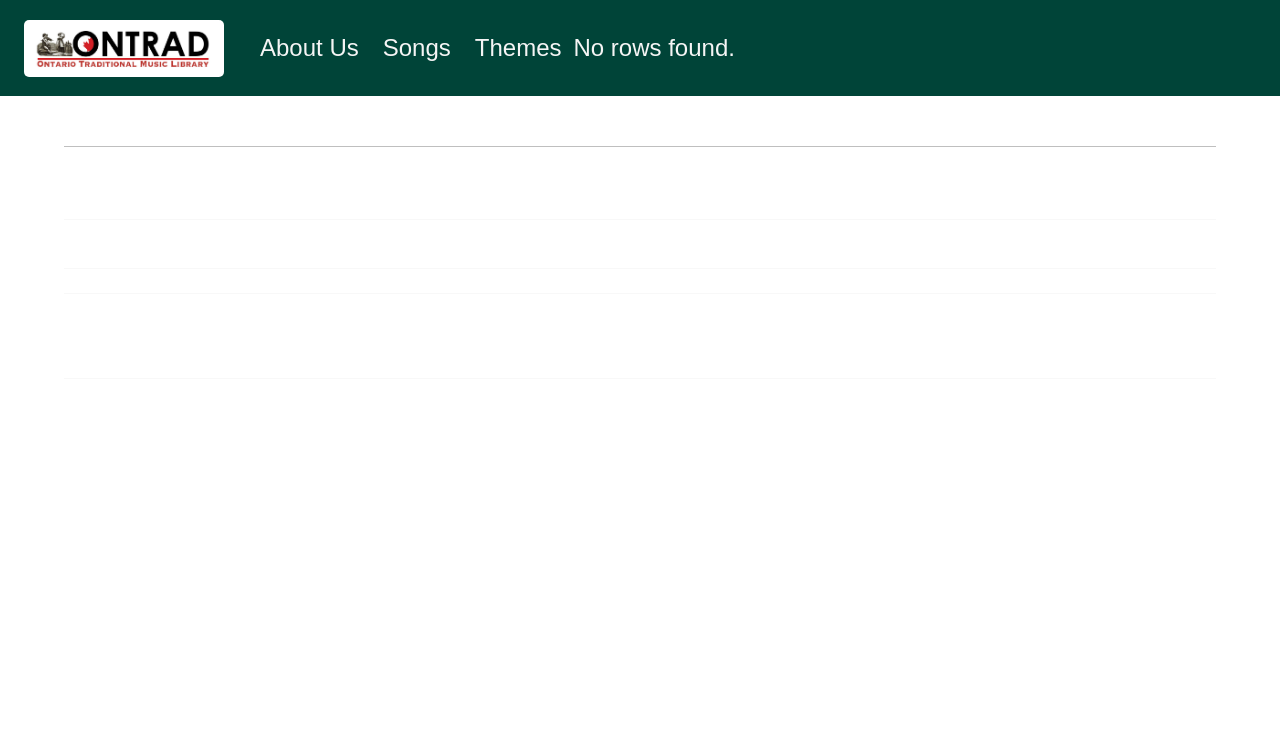
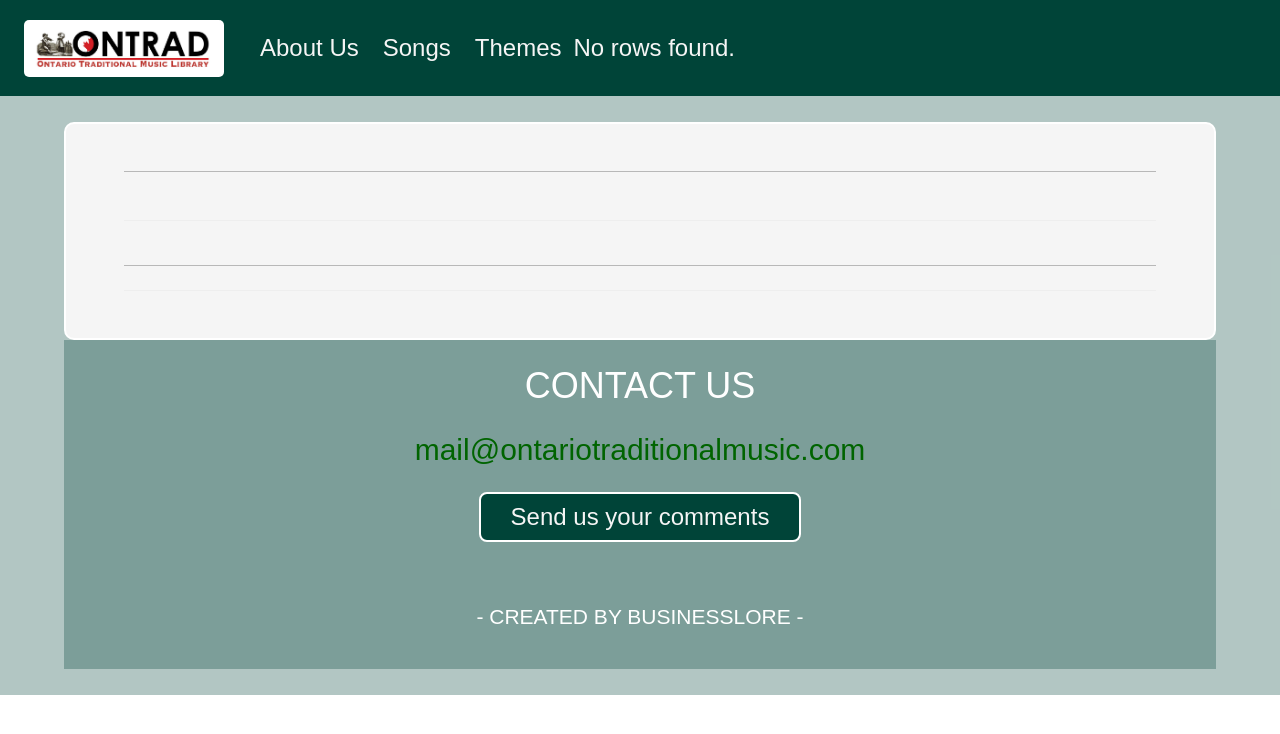
Before and after one commit to Connor812/Ontrad, a PHP site: the page made by song1.php in a window 1280 px wide. Shown: the top 734 px of the page. Run offline with PHP 8.4, Linux system fonts and the light colour scheme; data that the repository does not hold is empty.

Commit message:
updating changes from connor

```diff
--- a/css/ontrad.css
+++ b/css/ontrad.css
@@ -232,7 +232,7 @@ input[type=text] {
   background-color: white;
   background-position: 8px 10px;
   background-repeat: no-repeat;
-  padding: 12px 20px 12px 40px;
+  padding: 12px 20px 12px 20px;
   -webkit-transition: width 0.4s ease-in-out;
   transition: width 0.4s ease-in-out;
 }
--- a/editTheme.php
+++ b/editTheme.php
@@ -67,7 +67,7 @@ require_once("php/header.php");
                         <div class="container-fluid p-3"
                             style="border-style: solid; border-color: blue; border-width: 1px; text-align: center;">
                             <img id="themeImage" name="image" src="themeimage_uploads/<?php echo $themeImage;?>"
-                                alt="Theme Image" style="max-width: 100%; max-height: 200px;" required>
+                                alt="Theme Image" style="max-width: 100%; max-height: auto;" required>
                             <p type="hidden" id="imageName">Image Name: <?php echo $themeImage;?></p>
                         </div>
                         <br>
--- a/index.php
+++ b/index.php
@@ -1,6 +1,7 @@
 <?php
 require_once("config/db.php");
 require_once("php/header2.php");
+require_once("config-url.php");
 // echo decode_id($encodedId,$seed);
 
 
@@ -433,7 +434,7 @@ require_once("php/header2.php");
 
                 </div>
                 <div class="input-group-btn" style="text-align: center;">
-                    <button type="button" class="button1" onclick="document.location='/themelist.php'">All
+                    <button type="button" class="button1" onclick="document.location='<?php echo BASE_URL; ?>/themelist.php'">All
                         Themes</button>
                 </div>
                 <!-- Theme Section End Here  -->
--- a/php/footer.php
+++ b/php/footer.php
@@ -1,15 +1,46 @@
-<div class="container-fluid ontradbg1" style="width: 95%; color:black;">
-    <h5 class="text-center">CONTACT US</h5>
-    <div class="row">
+<div class="container-fluid ontradgreenlite py-3" style="width: 100%; color:white;">
+            <h4 class="text-center">CONTACT US</h4>
+            <div class="row p-2">
                 <div class="col" style="width: 100%; text-align: center;">
-            <h5> mail@ontariotraditionalmusic.ca</h5>
+                    <h5 style="color: darkgreen;"><a style="color: darkgreen;" href="mail@ontariotraditionalmusic.com">mail@ontariotraditionalmusic.com</a></h5>
                 </div>
             </div>
-    <br>
             <!-- Button to Open the Modal -->
+            <div style="text-align: center;">
+                <button type="button" class="button1" data-toggle="modal" data-target="#dropline">
+                    Send us your comments
+                </button>
+            </div>
+            <!-- The Modal -->
+            <div class="modal" id="dropline">
+                <div class="modal-dialog">
+                    <div class="modal-content" style="text-align: center;">
+                        <div class="alert alert-light m-0" style="padding: 3% 5% 3% 5%">
+                            <img src="images/ontradlogo.jpg" style="text-align: center; width:100%">
 
-    <div style="text-align: center; padding: 0% 0% 2% 0%">
-        <p><small>- CREATED BY BUSINESSLORE -</small>
+                            <p>We welcome your questions, comments and suggestions
                             </p>
+                            <div class="col-sm-12 form-group">
+                                <input class="form-control" style="width: 100%;" id="name" name="name" placeholder="Name" type="text" required>
+                            </div>
+                            <div class="col-sm-12 form-group">
+                                <input class="form-control" id="email" name="email" placeholder="Email" type="email" required>
+                            </div>
+
+                            <textarea class="form-control" id="comments" name="comments" placeholder="Comment" rows="5"></textarea><br>
+                            <div class="row">
+                                <p>Thank you for taking the time to reach out</p>
+                                <div class="col-sm-12 form-group">
+                                    <button class="button1 center" type="submit">Send Comment</button>
                                 </div>
                             </div>
+                        </div>
+                    </div>
+                </div>
+                <br><br>
+            </div>
+            <div style="text-align: center; padding: 5% 2% 1% 2%">
+                    <div class="littlestfont"><small>- CREATED BY BUSINESSLORE -</small>
+                    </div>
+                </div>
+        </div>
--- a/php/header.php
+++ b/php/header.php
@@ -1,9 +1,10 @@
 <?php
 
 session_start();
+require_once 'config-url.php';
 
 if (!isset($_SESSION['username'])) {
-    header("Location: /admin_login.php");
+    header("Location: " . BASE_URL . "/admin_login.php");
 }
 
 ?>
--- a/song1.php
+++ b/song1.php
@@ -46,11 +46,24 @@ if (isset($_GET['id'])) {
                 width: 100%;
                 padding: 2% 5% 2% 5%;
             }
+
+            .wrapper2 {
+                width: 100%;
+                padding: 2% 5% 2% 5%;
+                margin: 0%;
+                background-color: whitesmoke;
+                border-radius: 10px;
+                border-color: white;
+                border-style: solid;
+                border-width: 2px;
+                box-shadow: 3px;
+            }
         </style>
 
     <body>
         <!--Data-->
-        <div class="wrapper">
+        <div class="wrapper ontradgreenlite">
+            <div class="wrapper2">
                 <!--title-->
                 <div class="container-fluid px-0" style="text-align: center;">
                     <h2 id="stitle">
@@ -62,6 +75,7 @@ if (isset($_GET['id'])) {
                     </h5>
                 </div>
                 <hr style="border-color: black">
+
                 <div class="row container-fluid m-0 p-0">
                     <!--composer-->
                     <!--circa and region-->
@@ -84,7 +98,7 @@ if (isset($_GET['id'])) {
                                         ';
                         }
                         ?>
-                    <div class="lead p-2">
+                        <div class="lead px-3">
                             <?php echo (!empty($row['shortanno']) ? $row['shortanno'] : ''); ?>
                         </div>
                     </div>
@@ -93,7 +107,7 @@ if (isset($_GET['id'])) {
                         <?php
                         if ($row['imageThumb'] != NULL && !empty($row['imageThumb'])) {
                             echo "
-                                <div class='container-fluid m-0 p-0' style=' text-align: center;'><img src='images/" . $row['imageThumb'] . "' style='width: 100%; max-width: 400px;'>
+                                <div class='container-fluid m-0 p-0' style=' text-align: center;'><img src='images/" . $row['imageThumb'] . "' style='width: 100%; max-width: 400px; border-radius: 10px;'>
                                 ";
                         }
                         ?>
@@ -105,8 +119,7 @@ if (isset($_GET['id'])) {
                     <div class="col-sm-6 p-0" style="text-align:center;">
                         <?php if (!empty($row['imageFull'])) { ?>
                             <div class="container-fluid">
-                            <img src="images/<?php echo $row['imageFull']; ?>" style="width: 100%; height: auto;"
-                                alt="Full Image">
+                                <img src="images/<?php echo $row['imageFull']; ?>" style="width: 100%; height: auto; border-radius: 10px;" alt="Full Image">
                             </div>
                         <?php } ?>
                     </div>
@@ -125,7 +138,7 @@ if (isset($_GET['id'])) {
                         </div>
                     </div>
                 </div>
-            <hr>
+                <hr style="border-color: black; margin-top: 2%;">
                 <!-- end of Full Image row with full width  -->
                 <!--Music-->
                 <?php if (
@@ -138,30 +151,34 @@ if (isset($_GET['id'])) {
                     <div class="row m-0">
                         <div class="col-sm-6 m-0">
                             <!--Audio-->
-                        <div style="padding: 0% 0%">
+                            <div>
                                 <?php
                                 if ($row['audio1'] != NULL && !empty($row['audio1'])) {
                                     echo "
                                         <h4>Recording</h4>
                                         <p>" . $row['audioanno'] . "</p>
-                                        <audio controls style='text-align: left;'>
+                                        <div style='text-align:center; padding: 0% 0%'>
+                                         <audio controls>
                                             <source src='audio/" . $row['audio1'] . "' type='audio/mpeg' id='audio1'>
                                             Your browser does not support the audio element.
                                         </audio>
+                                        </div>
                                         ";
                                 }
                                 ?>
                             </div>
 
                             <!--This audio and text will not show if empty-->
-                        <div style="padding: 0% 1%">
+                            <div style="text-align:center; padding: 2% 0%">
                                 <?php
                                 if ($row['audio2'] != NULL && !empty($row['audio2'])) {
                                     echo "
+                                    <div style='text-align:center; padding: 0% 0%'>
                                     <audio controls style='text-align: center;'>
                                         <source src='audio/" . $row['audio2'] . "' type='audio/mpeg' id='audio1'>
                                         Your browser does not support the audio element.
                                     </audio>
+                                    </div>
                                     ";
                                 }
                                 ?>
@@ -241,57 +258,28 @@ if (isset($_GET['id'])) {
                             ";
                         while ($row = mysqli_fetch_assoc($result1)) {
                             echo '
-                        <div class="col-sm-4 col-lg-4" style="text-align: center;" id="theme1">
+                        <div class="col-sm-4 col-lg-4" style="text-align: center; color: black;" id="theme1">
                         <div>
-                        <img style="width: 100%; height: auto;" src="images/' . $row['theme_image'] . '">
-                        <a href="theme1.php?id=' . base64_encode($row['id']) . '">' . $row['theme_title'] . '</a>
+                        <img style="width: 100%; height: auto;" src="themeimage_uploads/' . $row['theme_image'] . '">
+                        <div><h6 style="color:black" href="theme1.php?id=' . base64_encode($row['id']) . '">' . $row['theme_title'] . '</h6>
+                        </div>
                         </div>
                         </div>';
                         }
                     }
-
                     ?>
                 </div>
-            <br>
-            <hr>
-
-            <!--footer
-            <div class="container-fluid ontradgreenlite ontradred py-3" style="width: 100%;">
-                <h3 class="text-center">CONTACT US</h3>
-                <div class="row">
-                    <div class="col" style="width: 100%; text-align: center;">
-                        <h5> Villa Nova, Ontario, Canada - mail@ontariotraditionalmusic.ca</h5>
             </div>
-                </div>
-                <div class="alert alert-light m-3" style="padding: 3% 10% 3% 10%">
-                    <p style="text-align: center;">We welcome your comments and suggestions</p>
-                    <div class="row">
-                        <div class="col-sm-6 form-group">
-                            <input class="form-control" style="width: 100%;" id="name" name="name" placeholder="Name" type="text" required>
-                        </div>
-                        <div class="col-sm-6 form-group">
-                            <input class="form-control" id="email" name="email" placeholder="Email" type="email" required>
-                        </div>
-                    </div>
-                    <textarea class="form-control" id="comments" name="comments" placeholder="Comment" rows="5"></textarea><br>
-                    <div class="row">
-                        <div class="col-sm-12 form-group">
-                            <button class="button1 pull-right" type="submit">Send</button>
-                        </div>
-                    </div>
-                </div>
-                <div style="text-align: center;">
-                    <p><small>- CREATED BY BUSINESSLORE -</small>
-                    </p>
-                </div>
-            </div>-->
+            <?php
+            require_once("php/footer.php");
+            ?>
         </div>
         <script>
             var acc = document.getElementsByClassName("accordion");
             var i;
 
             for (i = 0; i < acc.length; i++) {
-                acc[i].addEventListener("click", function () {
+                acc[i].addEventListener("click", function() {
                     this.classList.toggle("active");
                     var panel = this.nextElementSibling;
                     if (panel.style.maxHeight) {
@@ -303,7 +291,6 @@ if (isset($_GET['id'])) {
             }
         </script>
     </body>
-
     </html>
 
 <?php
```
Also changed, not shown: theme1.php (+33 -78 lines), themelist.php (+8 -7 lines), MediaWorkshop/ThemeMasters/_0000_ontradthemes_0003_lakes.jpg (added), MediaWorkshop/ThemeMasters/_0001_ontradthemes_0002_band.jpg (added), MediaWorkshop/ThemeMasters/_0002_ontradthemes_0000_conflict.jpg (added), MediaWorkshop/largeimage/WLM.png (added), images/JIM FINNEGAN.jpg (added), images/SONGS.jpg (added), images/WLM.png (added), images/_0002_ontradthemes_0000_conflict.jpg (added), themeimage_uploads/BILL SWARTZ & BAND Haldimand.jpeg (added), themeimage_uploads/_0001_ontradthemes_0002_band.jpg (added), 2 other files. Lines whose indentation alone changed are shown as unchanged.
